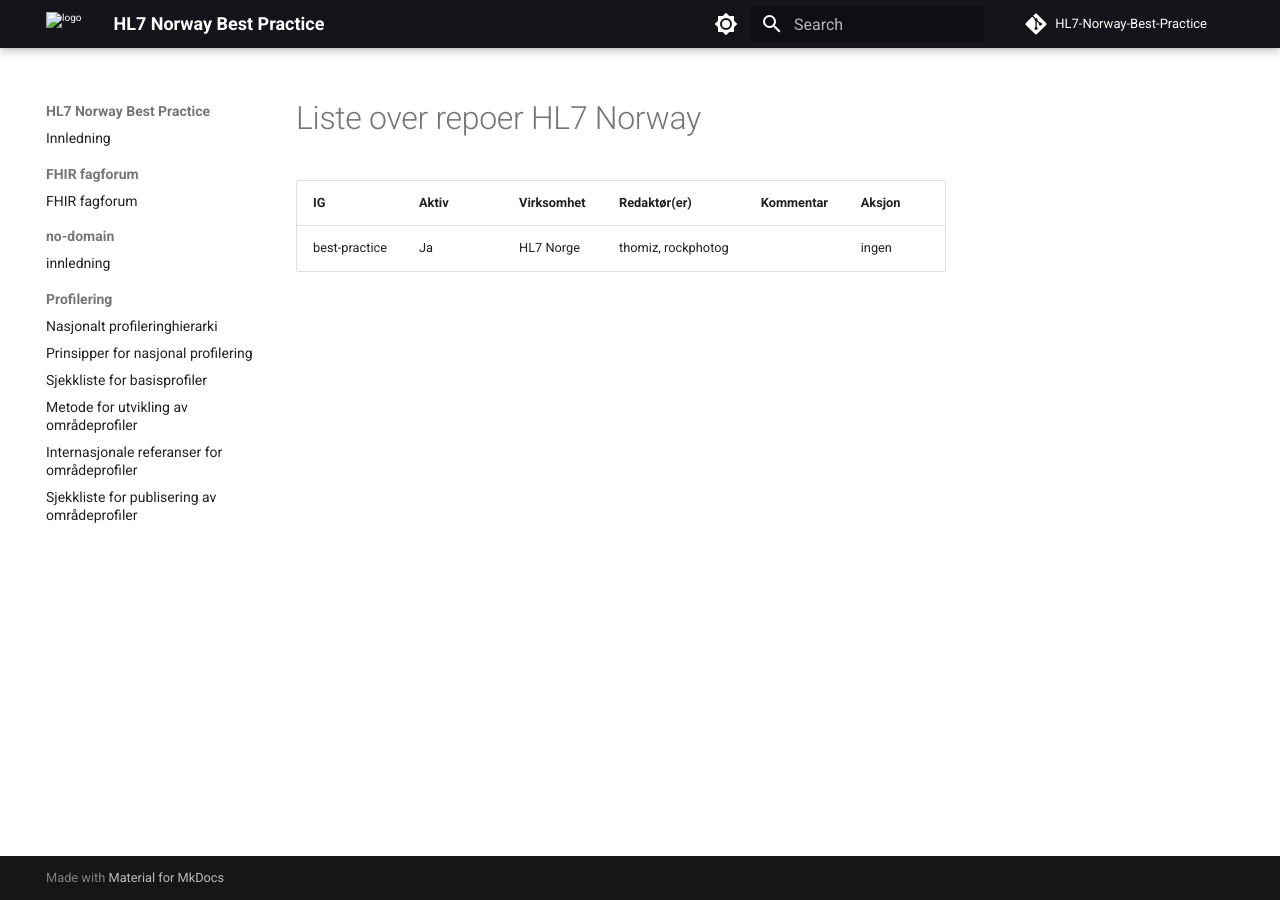
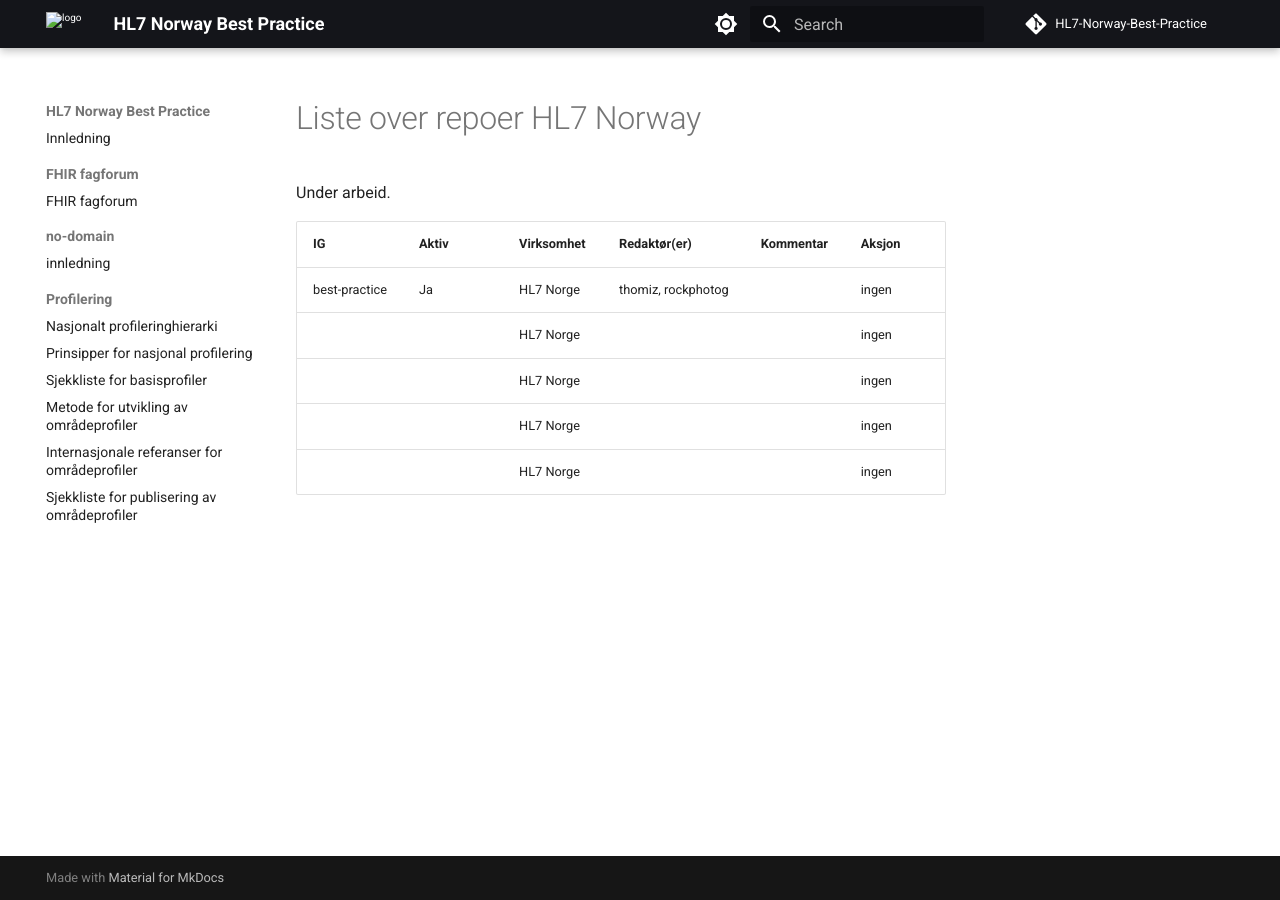
Before and after one commit to HL7Norway/best-practice, an MkDocs documentation site: the page built from docs/vedlikehold/list-ig.md, in a window 1280 px wide. Built offline with MkDocs 1.6.1 and Material for MkDocs 9.7.7, drawn with Linux system fonts in a browser that asks for light colours; comment, search, counter and statistics services are not loaded.

Commit message:
deploy: edb8162504b43f45c3ac5439821f44c0d9c28494

```diff
--- a/docs/vedlikehold/list-ig.md
+++ b/docs/vedlikehold/list-ig.md
@@ -1,5 +1,11 @@
 # Liste over repoer HL7 Norway
+
+Under arbeid.
 
 | IG | Aktiv | Virksomhet | Redaktør(er) | Kommentar | Aksjon |
 |----|-------|------------|--------------|-----------|--------|
 | best-practice | Ja | HL7 Norge | thomiz, rockphotog | | ingen |
+| | | HL7 Norge | | | ingen |
+| | | HL7 Norge | | | ingen |
+| | | HL7 Norge | | | ingen |
+| | | HL7 Norge | | | ingen |
```
Also changed, not shown: docs/vedlikehold/list-ig.html (+1 -1 lines), 1 other file.
